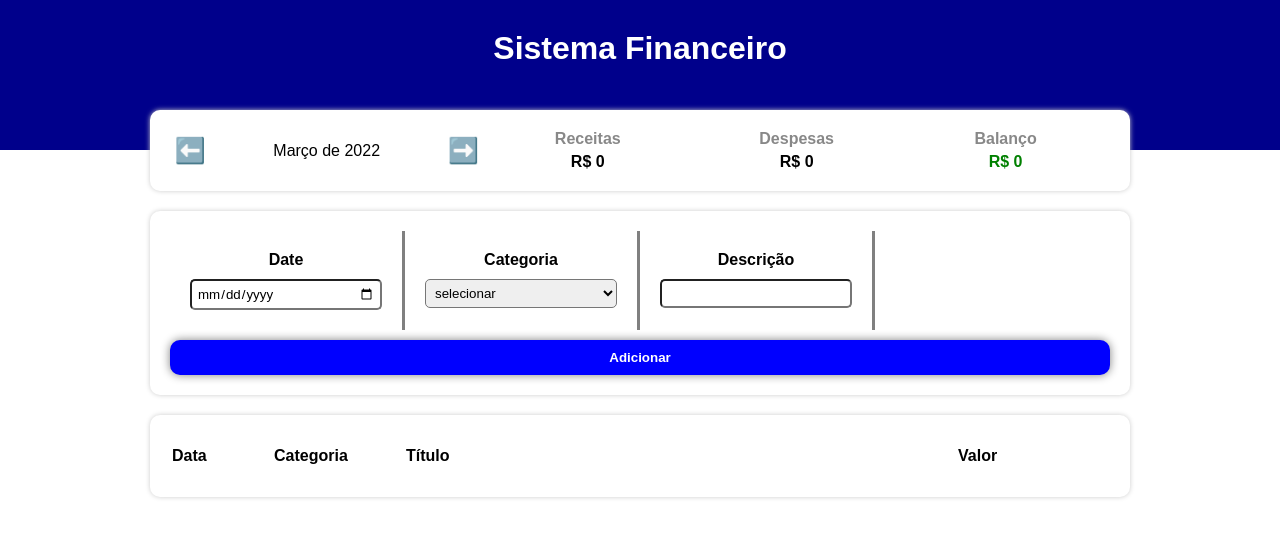
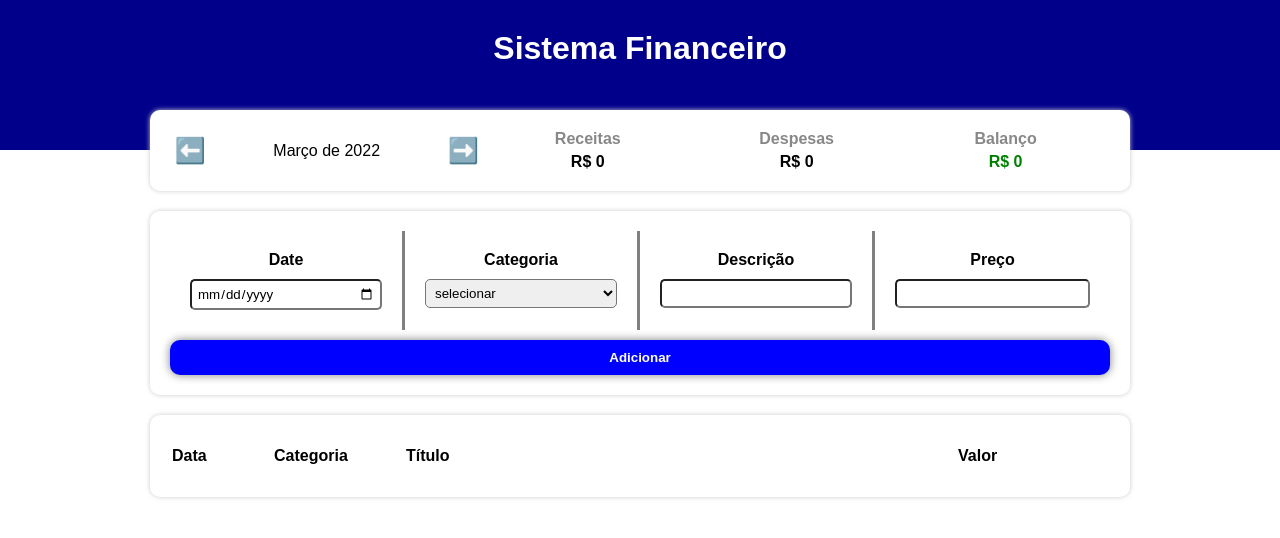
Before and after one commit to LeoScripts/controle-financeiro, a React (Vite) app: page / in a window 1280 px wide. Shown: the top 538 px of the page. Built offline with nearby package versions, Linux system fonts and the light colour scheme.

Commit message:
imput area preço

```diff
--- a/src/components/InputArea/index.tsx
+++ b/src/components/InputArea/index.tsx
@@ -4,27 +4,32 @@ import { useState } from "react";
 
 type Props = {
   onAdd: (item: Item) => void;
+  price: number;
 };
 
 export const InputArea = ({ onAdd }: Props) => {
   const [dateInput, setDateInput] = useState("");
+  const [catereryCurrent, setCatereryCurrent] = useState("");
+  const [description, setDescription] = useState("");
+  const [price, setPrice] = useState();
 
   const dateCurrent = dateInput.split("-");
   const [year, month, day] = dateCurrent;
-  const [catereryCurrent, setCatereryCurrent] = useState('');
-  const [description, setDescription] = useState('');
+
+
 
   const handleAddEvent = () => {
     let newItem: Item = {
       date: new Date(`${year}-${month}-${parseInt(day) + 1}`),
       category: catereryCurrent,
       title: description,
-      value: 250.25,
+      value: price,
     };
     onAdd(newItem);
 
-    setDateInput('');
-    setDescription('');
+    setDateInput("");
+    setDescription("");
+    setPrice("");
   };
 
   return (
@@ -47,9 +52,11 @@ export const InputArea = ({ onAdd }: Props) => {
             name="category"
             id="category"
             onChange={(e) => setCatereryCurrent(e.target.value)}
-            defaultValue=''
+            defaultValue=""
           >
-            <option value="" disabled >selecionar</option>
+            <option value="" disabled>
+              selecionar
+            </option>
             <option value="salary">Ganho</option>
             <option value="rend">Despesa</option>
           </select>
@@ -65,6 +72,17 @@ export const InputArea = ({ onAdd }: Props) => {
             value={description}
           />
         </C.Description>
+
+        <C.Price>
+          <label htmlFor="price">Preço</label>
+          <input
+            type="number"
+            name="price"
+            id="price"
+            onChange={(e) => setPrice(e.target.value)}
+            value={price}
+          />
+        </C.Price>
       </C.ContainerInfos>
 
       <button onClick={handleAddEvent}>Adicionar</button>
--- a/src/components/InputArea/styles.ts
+++ b/src/components/InputArea/styles.ts
@@ -86,3 +86,22 @@ export const Description = styled.div`
     border-radius: 5px;
   }
 `;
+
+export const Price = styled.div`
+  padding: 20px;
+  display: flex;
+  flex-direction: column;
+  width: 25%;
+
+
+  label {
+    text-align: center;
+    font-weight: bold;
+  }
+
+  input {
+    padding: 5px;
+    margin-top: 10px;
+    border-radius: 5px;
+  }
+`;
```
